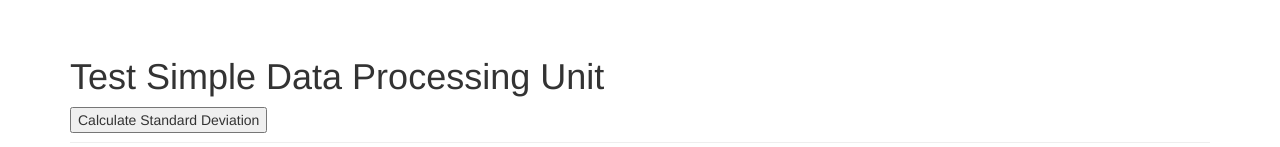
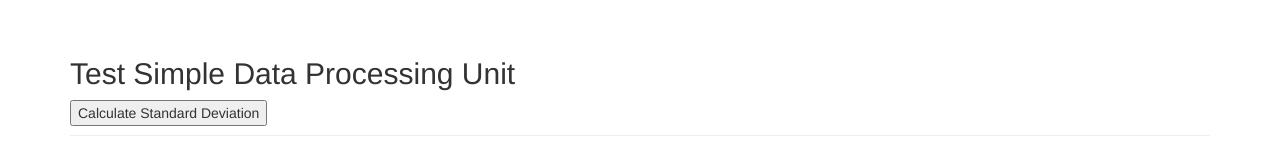
Before and after one commit to nguforche/Obstetrics, a plain HTML site: page inst/www/index.html in a window 1280 px wide. Shown: the part 1619-1766 px from the top of the page. Drawn offline with Linux system fonts and the light colour scheme.

Commit message:
Update index.html

```diff
--- a/inst/www/index.html
+++ b/inst/www/index.html
@@ -70,7 +70,7 @@ curl https://localhost:5656/ocpu/apps/nguforche/Obstetrics/R/tv/json \
 
 
   <div class="page-header">
-  <h1>Test Simple Data Processing Unit</h1>
+  <h2>Test Simple Data Processing Unit</h2>
   <button id="submitbutton">Calculate Standard Deviation</button>
   </div>
 
```
